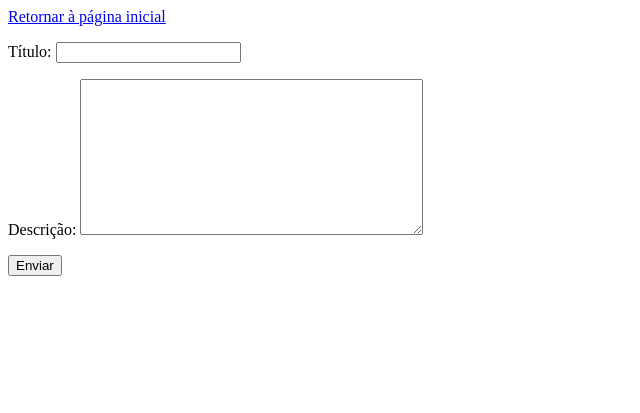
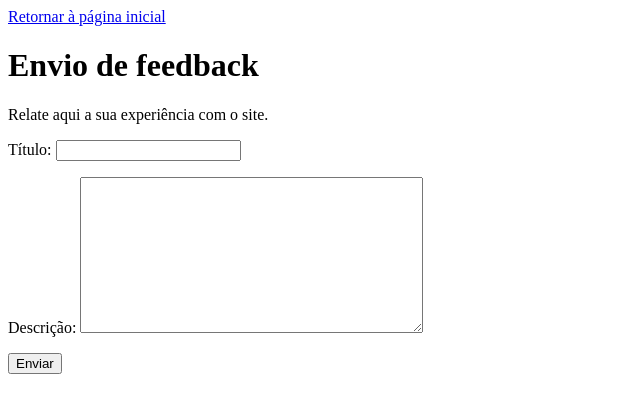
Before and after one commit to MC426-2s2023/MC426, a Django app: page /home/feedback/ in a window 1280 px wide. Shown: the top 413 px of the page, without its empty margins (0-640 px from the left). Run offline with Django 4.2, Linux system fonts and the light colour scheme; a user stored in the database is signed in.

Commit message:
Melhorado descrição do site de feedback

```diff
--- a/projeto_mc426/feedback/templates/feedback/formulario.html
+++ b/projeto_mc426/feedback/templates/feedback/formulario.html
@@ -1,5 +1,7 @@
 {% extends "base.html" %}
 {% block content %}
+<h1> Envio de feedback </h1>
+<p> Relate aqui a sua experiência com o site. </p>
 <form action="{% url 'feedback:feedback' %}" method="post">
   {% csrf_token %}
   {{ form.as_p }}
```
